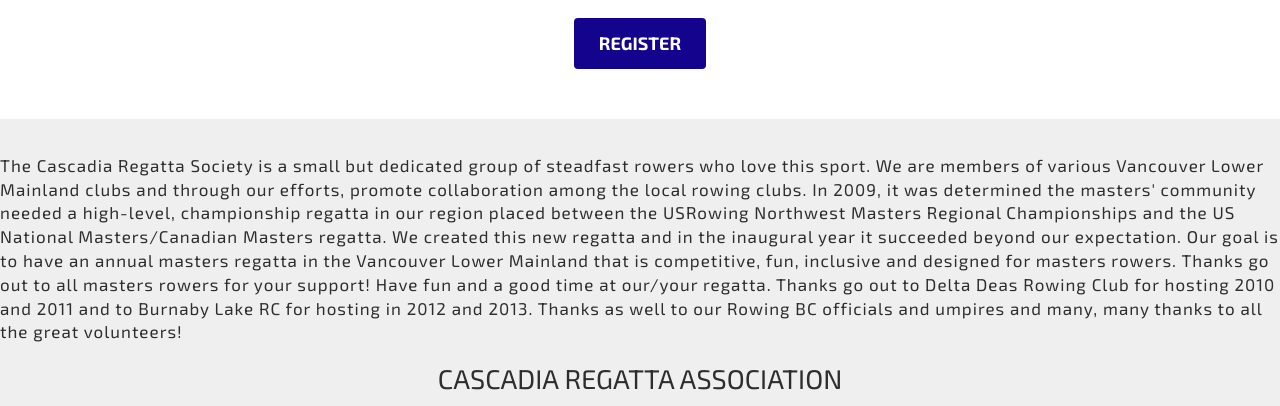
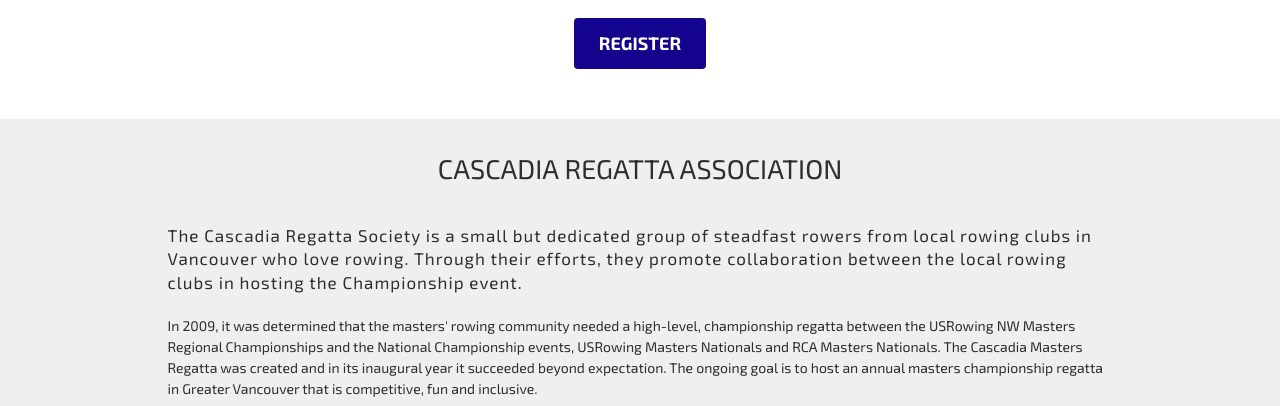
Before and after one commit to lgrikis/lgrikis.github.io, a plain HTML site: page index.html in a window 1280 px wide. Shown: the part 1067-1473 px from the top of the page. Drawn offline with Linux system fonts and the light colour scheme; some packages are replaced by stand-ins of ours.

Commit message:
Update index.html

```diff
--- a/index.html
+++ b/index.html
@@ -144,23 +144,12 @@
 
         <!-- LOC -->
         <section id="speakers">
-                            	<p class="lead">The Cascadia Regatta Society is a small but dedicated group of steadfast rowers who love this sport.
- We are members of various Vancouver Lower Mainland clubs and through our efforts, promote collaboration
- among the local rowing clubs.
-
-In 2009, it was determined the masters' community needed a high-level, championship regatta in our region placed between
-the USRowing Northwest Masters Regional Championships and the US National Masters/Canadian Masters regatta.
-We created this new regatta and in the inaugural year it succeeded beyond our expectation.
-Our goal is to have an annual masters regatta in the Vancouver Lower Mainland that is competitive, fun, inclusive
-and designed for masters rowers. Thanks go out to all masters rowers for your support!
-Have fun and a good time at our/your regatta.
-
-Thanks go out to Delta Deas Rowing Club for hosting 2010 and 2011 and to Burnaby Lake RC for hosting in 2012 and 2013.
-Thanks as well to our Rowing BC officials and umpires and many, many thanks to all the great volunteers! </p>
             <div class="container">
                 <div class="row">
                     <div class="col-lg-10 col-lg-offset-1">
                         <h2 class="uppercase text-center">Cascadia Regatta Association</h2>
+                        <p class="lead">The Cascadia Regatta Society is a small but dedicated group of steadfast rowers from local rowing clubs in Vancouver who love rowing. Through their efforts, they promote collaboration between the local rowing clubs in hosting the Championship event.</p>
+			<p>In 2009, it was determined that the masters' rowing community needed a high-level, championship regatta between the USRowing NW Masters Regional Championships and the National Championship events, USRowing Masters Nationals and RCA Masters Nationals. The Cascadia Masters Regatta was created and in its inaugural year it succeeded beyond expectation. The ongoing goal is to host an annual masters championship regatta in Greater Vancouver that is competitive, fun and inclusive.</p>
                         <div class="row">
                             <!-- LOC 1 -->
                             <div class="speaker col-xs-12 col-sm-4 col-md-3 col-lg-3">
```
